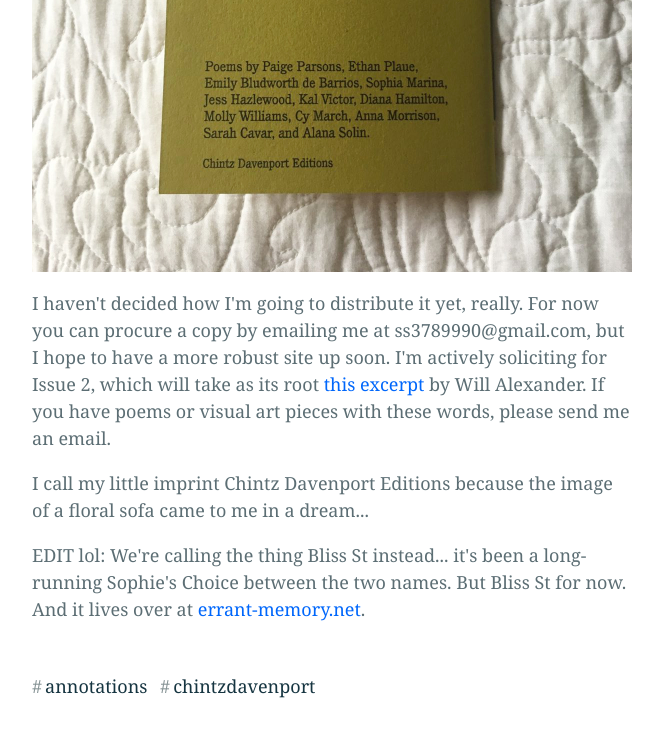
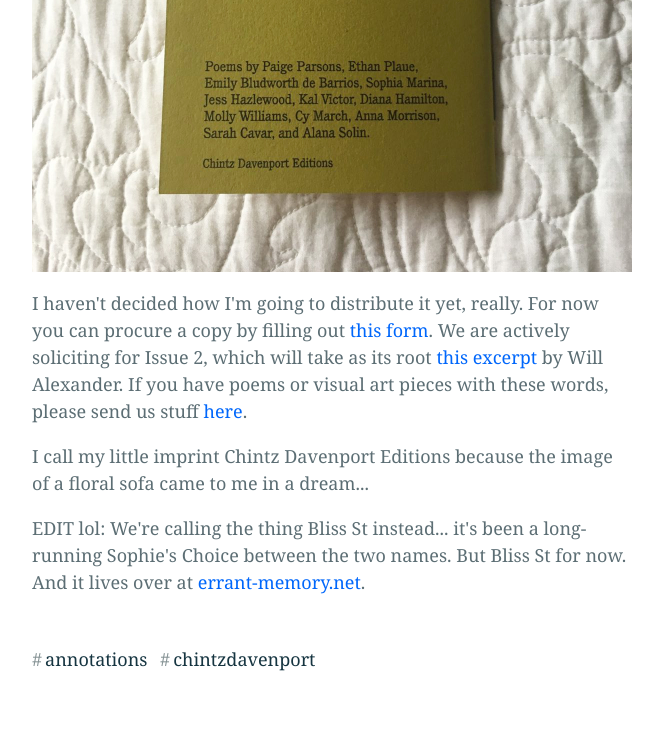
Before and after one commit to bliss-st/ss-website, a Jekyll site: the page built from _posts/2021-11-08-while.md, in a window 1280 px wide and 900 px high, scrolled down 2836 px. Shown: the top 737 px of the window, without its empty margins (308-971 px from the left). Built offline with Jekyll 4.4.1, drawn with Linux system fonts in a browser that asks for light colours.

Commit message:
added forms

```diff
--- a/_posts/2021-11-08-while.md
+++ b/_posts/2021-11-08-while.md
@@ -19,7 +19,7 @@ tags: [annotations,chintzdavenport]
 
 ![while 4](/assets/signal-2021-10-27-091017_004.jpeg)
 
-<p>I haven't decided how I'm going to distribute it yet, really. For now you can procure a copy by emailing me at ss3789990@gmail.com, but I hope to have a more robust site up soon. I'm actively soliciting for Issue 2, which will take as its root <a href="https://serenasol.in/2021/08/from-will-alexanders-across-the-vapour-gulf">this excerpt</a> by Will Alexander. If you have poems or visual art pieces with these words, please send me an email.</p>
+<p>I haven't decided how I'm going to distribute it yet, really. For now you can procure a copy by filling out <a href="https://docs.google.com/forms/d/1AXXGbqyHrfWRqqR9x-Eqqb2rRBvjW7FR2egvqJ_qowM/edit">this form</a>. We are actively soliciting for Issue 2, which will take as its root <a href="https://serenasol.in/2021/08/from-will-alexanders-across-the-vapour-gulf">this excerpt</a> by Will Alexander. If you have poems or visual art pieces with these words, please send us stuff <a href="https://docs.google.com/forms/d/e/1FAIpQLSdJlRRhtJf0JxX6aeppo0wmx5H9lNLOCiDTAyEzArEDzhZfRw/viewform">here</a>.</p>
 
 <p>I call my little imprint Chintz Davenport Editions because the image of a floral sofa came to me in a dream...</p>
 
```
